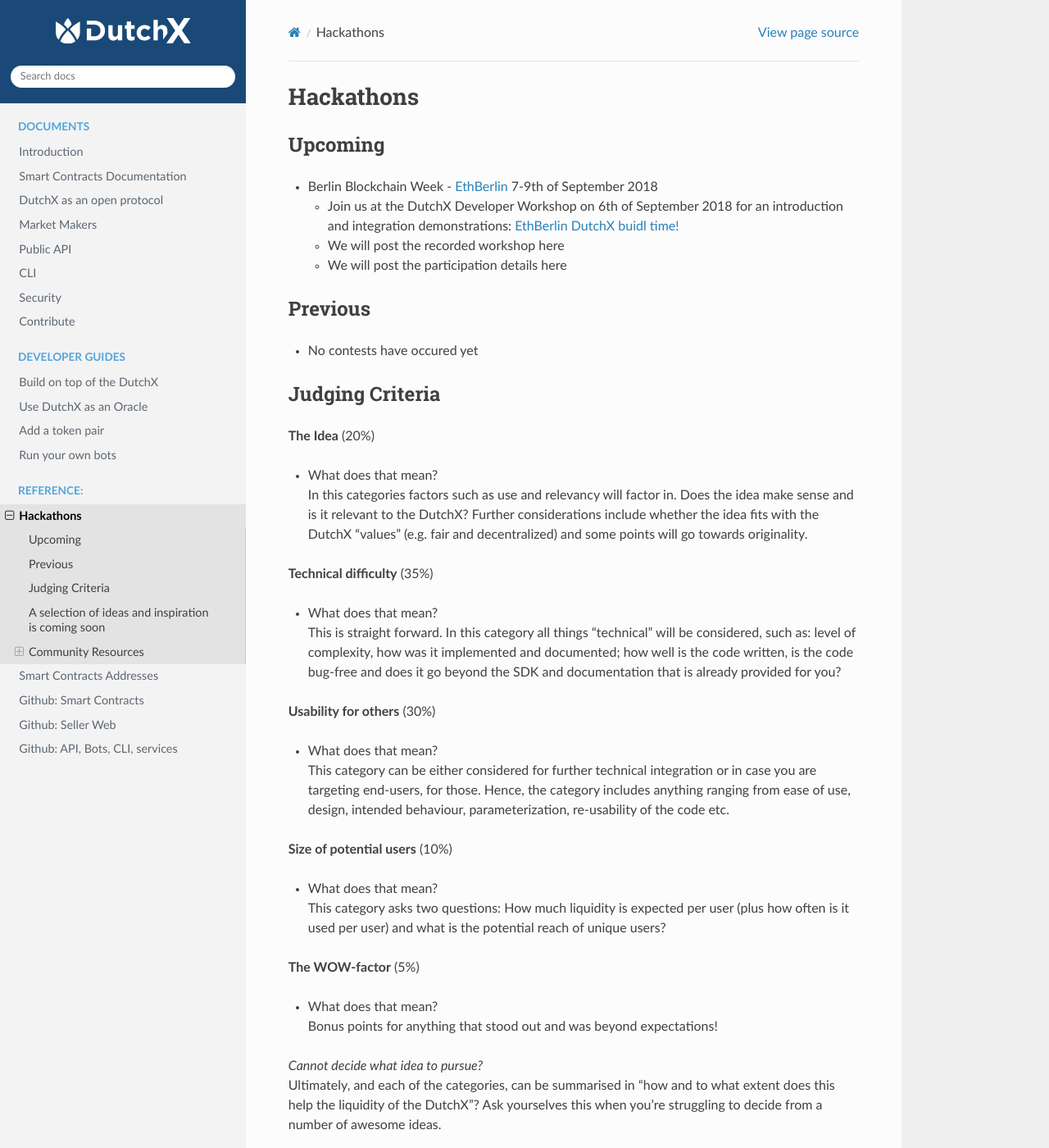
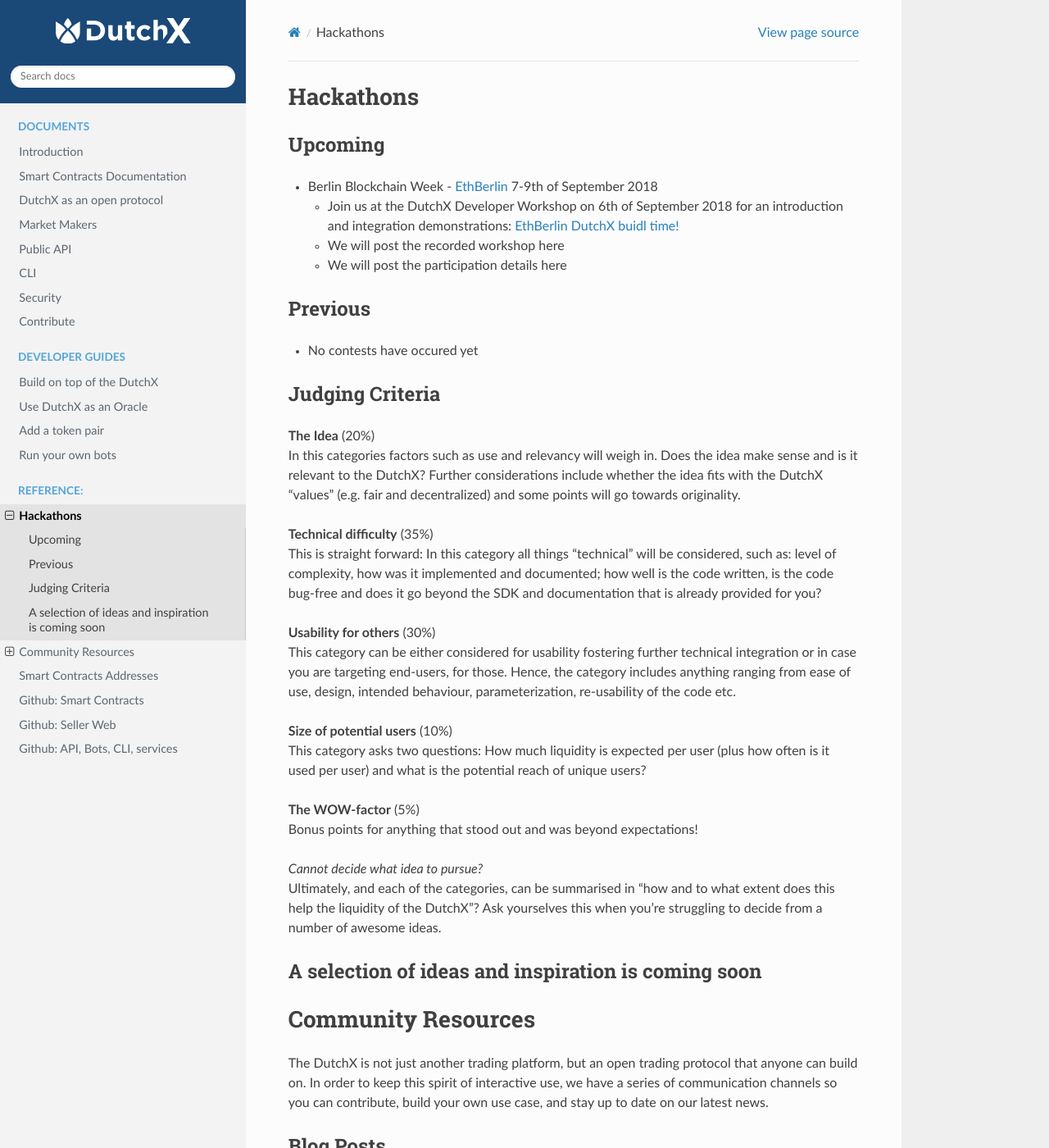
Before and after one commit to gnosis/dx-docs, a Sphinx documentation site: the page built from source/community-resources.md, in a window 1280 px wide and 1400 px high. Shown: the whole window at 82% size. Built offline with Sphinx 7.4.7 and the Read the Docs theme 2.0.0, drawn with Linux system fonts in a browser that asks for light colours; some of the changed text lies outside the part shown.

Commit message:
Update community-resources.md

```diff
--- a/source/community-resources.md
+++ b/source/community-resources.md
@@ -11,23 +11,18 @@
 
 ## Judging Criteria
 **The Idea** (20%)
-- What does that mean?
-In this categories factors such as use and relevancy will factor in. Does the idea make sense and is it relevant to the DutchX? Further considerations include whether the idea fits with the DutchX "values" (e.g. fair and decentralized) and some points will go towards originality.
+In this categories factors such as use and relevancy will weigh in. Does the idea make sense and is it relevant to the DutchX? Further considerations include whether the idea fits with the DutchX "values" (e.g. fair and decentralized) and some points will go towards originality.
 
 **Technical difficulty** (35%)
-- What does that mean?
-This is straight forward. In this category all things "technical" will be considered, such as: level of complexity, how was it implemented and documented; how well is the code written, is the code bug-free and does it go beyond the SDK and documentation that is already provided for you?
+This is straight forward: In this category all things "technical" will be considered, such as: level of complexity, how was it implemented and documented; how well is the code written, is the code bug-free and does it go beyond the SDK and documentation that is already provided for you?
 
 **Usability for others** (30%)
-- What does that mean?
-This category can be either considered for further technical integration or in case you are targeting end-users, for those. Hence, the category includes anything ranging from ease of use, design, intended behaviour, parameterization, re-usability of the code etc.
+This category can be either considered for usability fostering further technical integration or in case you are targeting end-users, for those. Hence, the category includes anything ranging from ease of use, design, intended behaviour, parameterization, re-usability of the code etc.
 
 **Size of potential users** (10%)
-- What does that mean?
 This category asks two questions: How much liquidity is expected per user (plus how often is it used per user) and what is the potential reach of unique users?
 
 **The WOW-factor** (5%)
-- What does that mean?
 Bonus points for anything that stood out and was beyond expectations!
 
 *Cannot decide what idea to pursue?*
@@ -35,7 +30,7 @@
 
 ## A selection of ideas and inspiration is coming soon
 
-## Community Resources
+# Community Resources
 
 The DutchX is not just another trading platform, but an open trading protocol that anyone can build on. In order to keep this spirit of interactive use, we have a series of communication channels so you can contribute, build your own use case, and stay up to date on our latest news.
 
```
Also changed, not shown: other parts of source/community-resources.md (+1 -1 lines).
